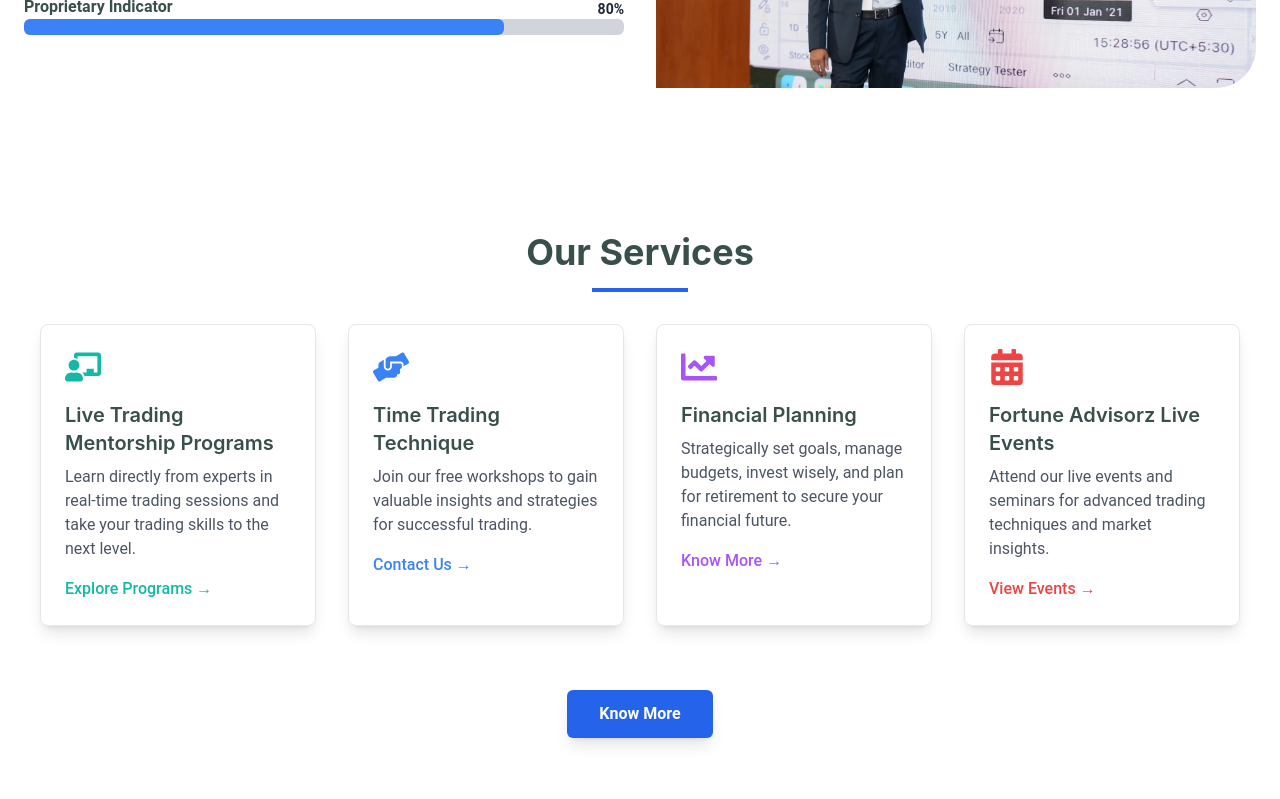
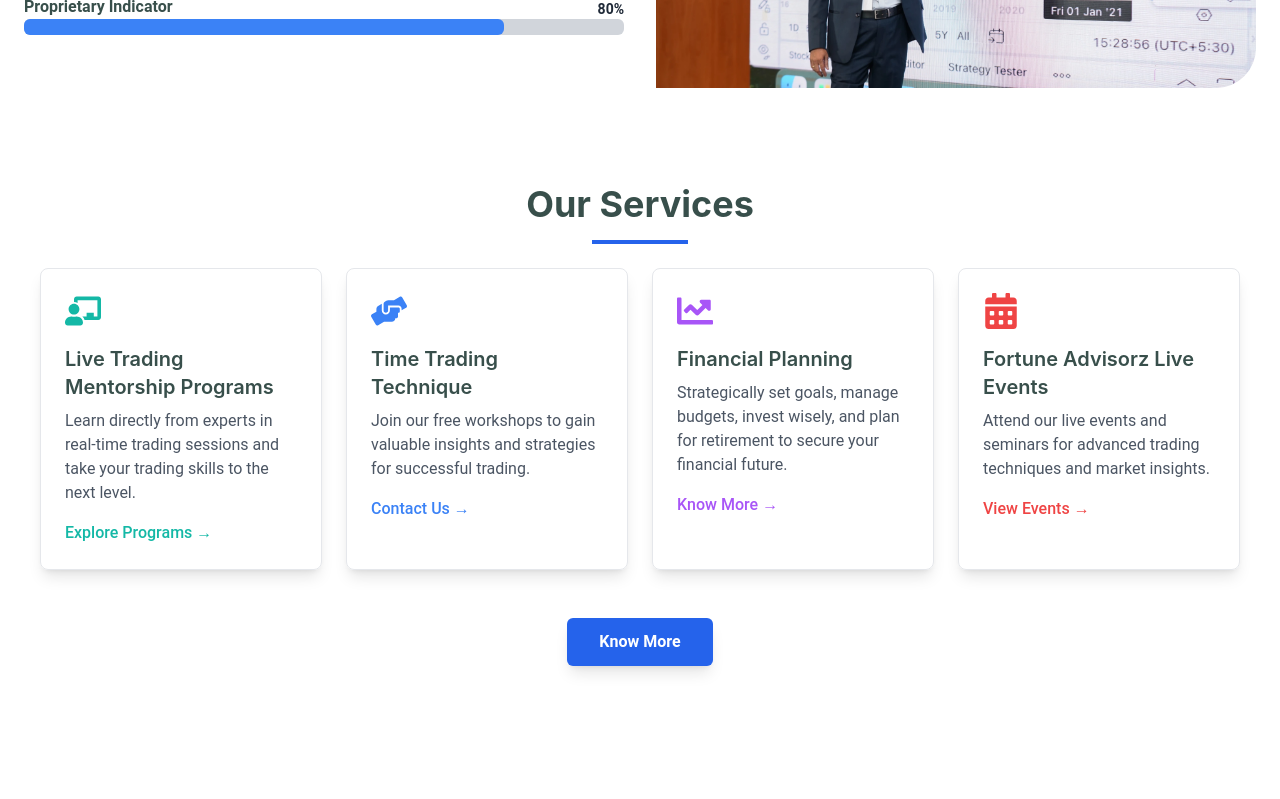
Before and after one commit to Sarvesh-24/FortuneWeb, a React (Create React App) app: page / in a window 1280 px wide. Shown: the part 2200-2999 px from the top of the page. Built offline with nearby package versions, Linux system fonts and the light colour scheme.

Commit message:
removed space

```diff
--- a/src/components/Services.js
+++ b/src/components/Services.js
@@ -7,17 +7,16 @@ const Services = () => {
   return (
     <section
   id="services"
-  className="w-full min-h-screen px-4 py-16 bg-white dark:bg-gray-900 text-[#444444] dark:text-gray-300 font-roboto transition-colors duration-300"
-  >
-
-  <div className="w-full max-w-screen-xl mx-auto px-6 py-12">
+  className="w-full px-4 py-8 bg-white dark:bg-gray-900 text-[#444444] dark:text-gray-300 font-roboto transition-colors duration-300"
+>
+  <div className="w-full max-w-screen-xl mx-auto px-6 py-8">
     {/* Section Title */}
-    <h2 className="text-3xl md:text-4xl font-bold text-[#384f4b] text-center  font-inter dark:text-white mb-4">
+    <h2 className="text-3xl md:text-4xl font-bold text-[#384f4b] text-center font-inter dark:text-white mb-4">
       Our Services
     </h2>
-    <div className="w-24 h-1 bg-blue-600 mx-auto mb-8 dark:bg-blue-400"></div>
+    <div className="w-24 h-1 bg-blue-600 mx-auto mb-6 dark:bg-blue-400"></div>
 
-    <div className="grid grid-cols-1 gap-8 sm:grid-cols-2 md:grid-cols-2 lg:grid-cols-4">
+    <div className="grid grid-cols-1 gap-6 sm:grid-cols-2 md:grid-cols-2 lg:grid-cols-4">
       {/* Card 1: Live Trading Mentorship Programs */}
       <div className="rounded-lg border p-6 shadow-lg hover:shadow-xl transition dark:bg-gray-800 dark:text-white dark:border-gray-700">
         <div className="text-4xl text-teal-500 mb-4 dark:text-teal-400">
@@ -27,7 +26,8 @@ const Services = () => {
           Live Trading Mentorship Programs
         </h3>
         <p className="text-gray-600 mb-4 dark:text-gray-400">
-          Learn directly from experts in real-time trading sessions and take your trading skills to the next level.
+          Learn directly from experts in real-time trading sessions and take
+          your trading skills to the next level.
         </p>
         <a
           href="/services"
@@ -46,7 +46,8 @@ const Services = () => {
           Time Trading Technique
         </h3>
         <p className="text-gray-600 mb-4 dark:text-gray-400">
-          Join our free workshops to gain valuable insights and strategies for successful trading.
+          Join our free workshops to gain valuable insights and strategies for
+          successful trading.
         </p>
         <a
           href="#contact"
@@ -65,7 +66,8 @@ const Services = () => {
           Financial Planning
         </h3>
         <p className="text-gray-600 mb-4 dark:text-gray-400">
-          Strategically set goals, manage budgets, invest wisely, and plan for retirement to secure your financial future.
+          Strategically set goals, manage budgets, invest wisely, and plan for
+          retirement to secure your financial future.
         </p>
         <a
           href="/mutualfunds"
@@ -86,7 +88,8 @@ const Services = () => {
           Fortune Advisorz Live Events
         </h3>
         <p className="text-gray-600 mb-4 dark:text-gray-400">
-          Attend our live events and seminars for advanced trading techniques and market insights.
+          Attend our live events and seminars for advanced trading techniques
+          and market insights.
         </p>
         <a
           href="#event"
@@ -98,12 +101,12 @@ const Services = () => {
     </div>
 
     {/* Know More Button */}
-    <div className="text-center mt-8">
+    <div className="text-center mt-6">
       <motion.a
         href="/services"
         whileHover={{ scale: 1.05 }}
         whileTap={{ scale: 0.95 }}
-        className="mt-8 inline-block px-8 py-3 bg-blue-600 text-white md:rounded-md font-semibold shadow-lg hover:bg-blue-700 hover:text-white transition duration-300 focus:outline-none focus:ring-2 focus:ring-blue-500 focus:ring-offset-2 dark:bg-blue-500 dark:hover:bg-blue-400"
+        className="mt-6 inline-block px-8 py-3 bg-blue-600 text-white md:rounded-md font-semibold shadow-lg hover:bg-blue-700 hover:text-white transition duration-300 focus:outline-none focus:ring-2 focus:ring-blue-500 focus:ring-offset-2 dark:bg-blue-500 dark:hover:bg-blue-400"
         aria-label="Learn more about our services"
       >
         Know More
@@ -112,6 +115,7 @@ const Services = () => {
   </div>
 </section>
 
+
   );
 };
 
```
